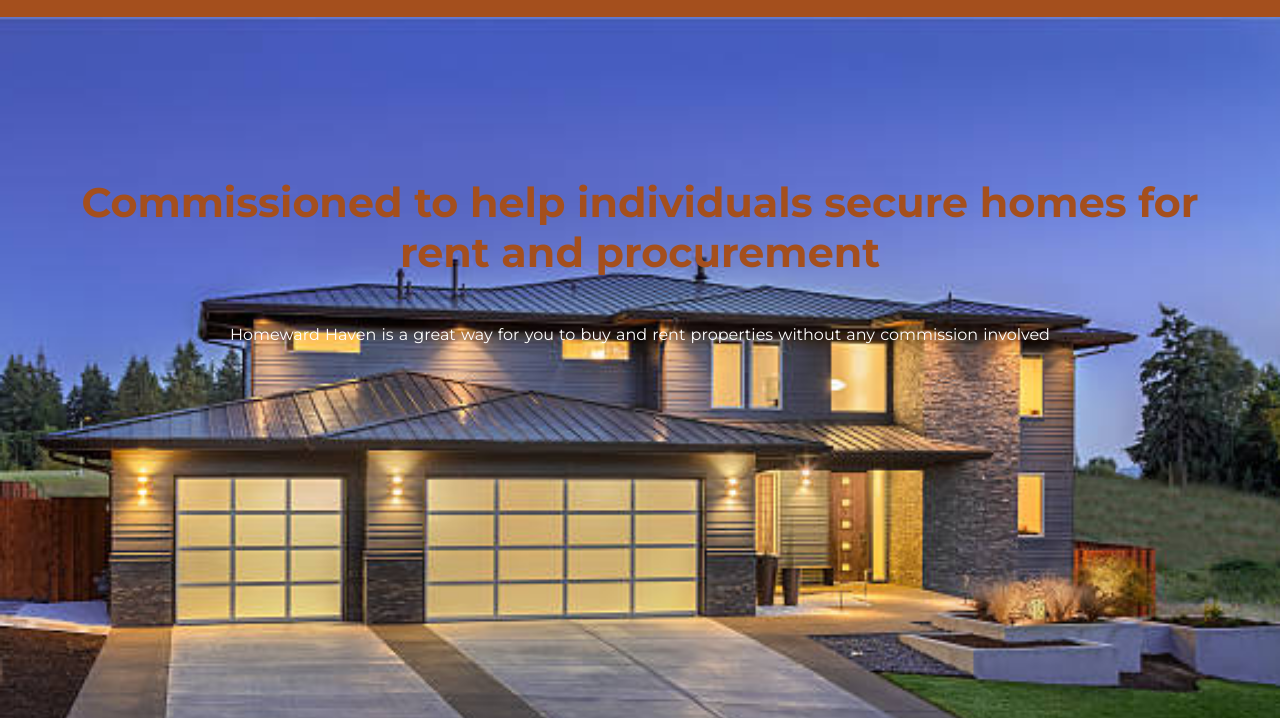
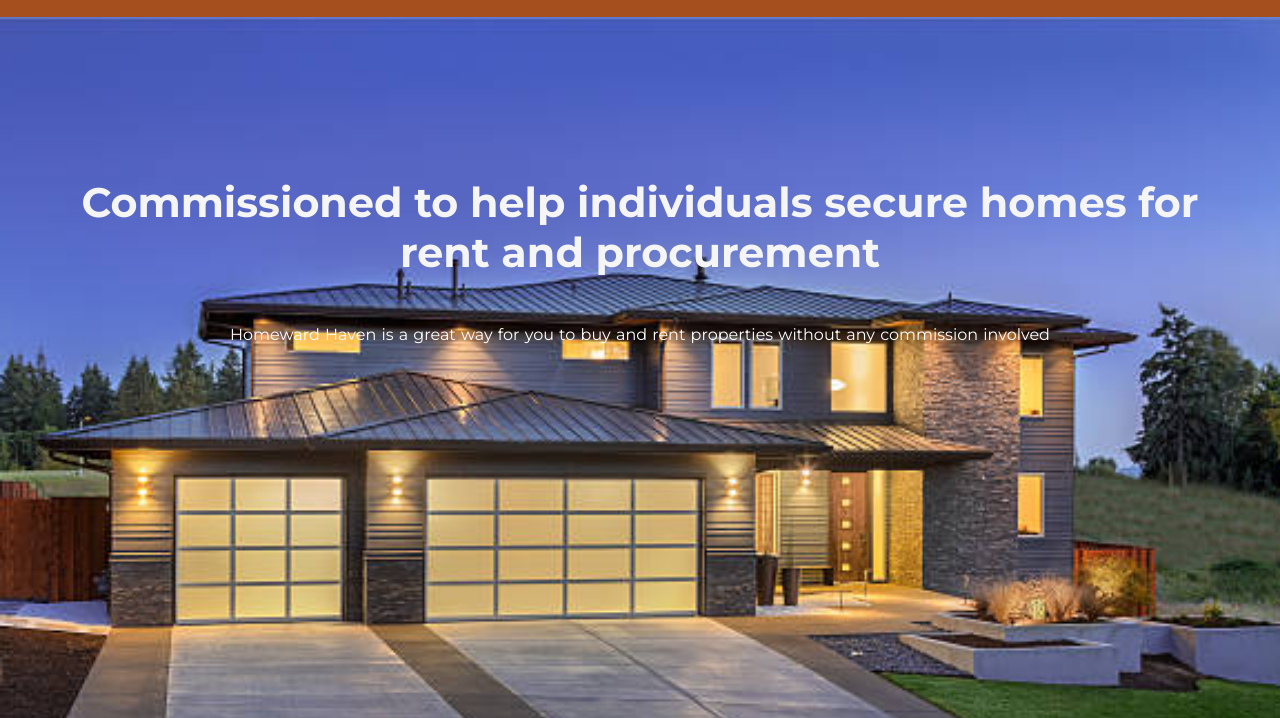
Before and after one commit to Homeward-Hack/Homeward_Hackaton, a plain HTML site: page index.html in a window 1280 px wide. Shown: the part 82-800 px from the top of the page. Drawn offline with Linux system fonts and the light colour scheme; a script that the page names is missing.

Commit message:
changes the color for the hero text

```diff
--- a/style.css
+++ b/style.css
@@ -75,7 +75,7 @@ button{
                 align-items: center;
 }
 .hero-text h2{
-                color: var(--sec);
+                color: var(--tr2);
                 font-size: calc(1.375rem + 1.5vw);
                 padding:  8rem 2rem;
                 margin-bottom: -6rem;
```
